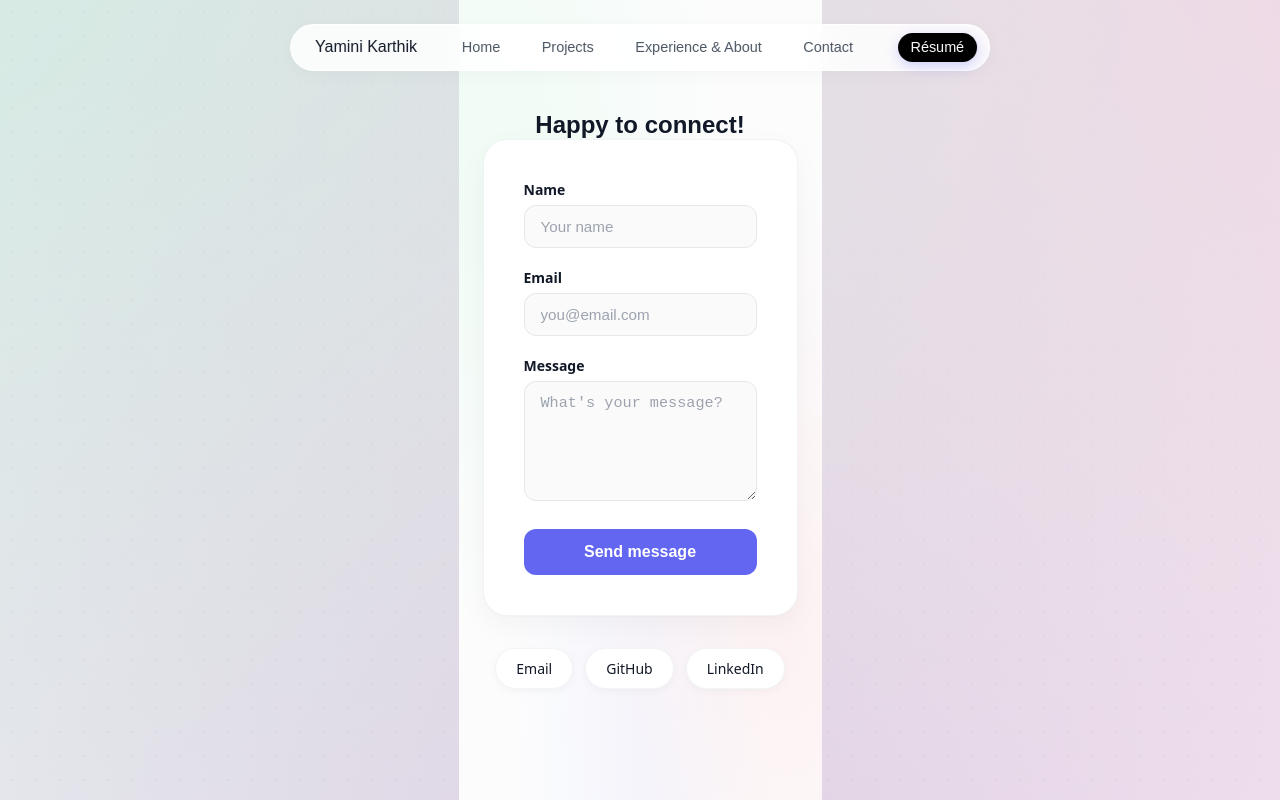
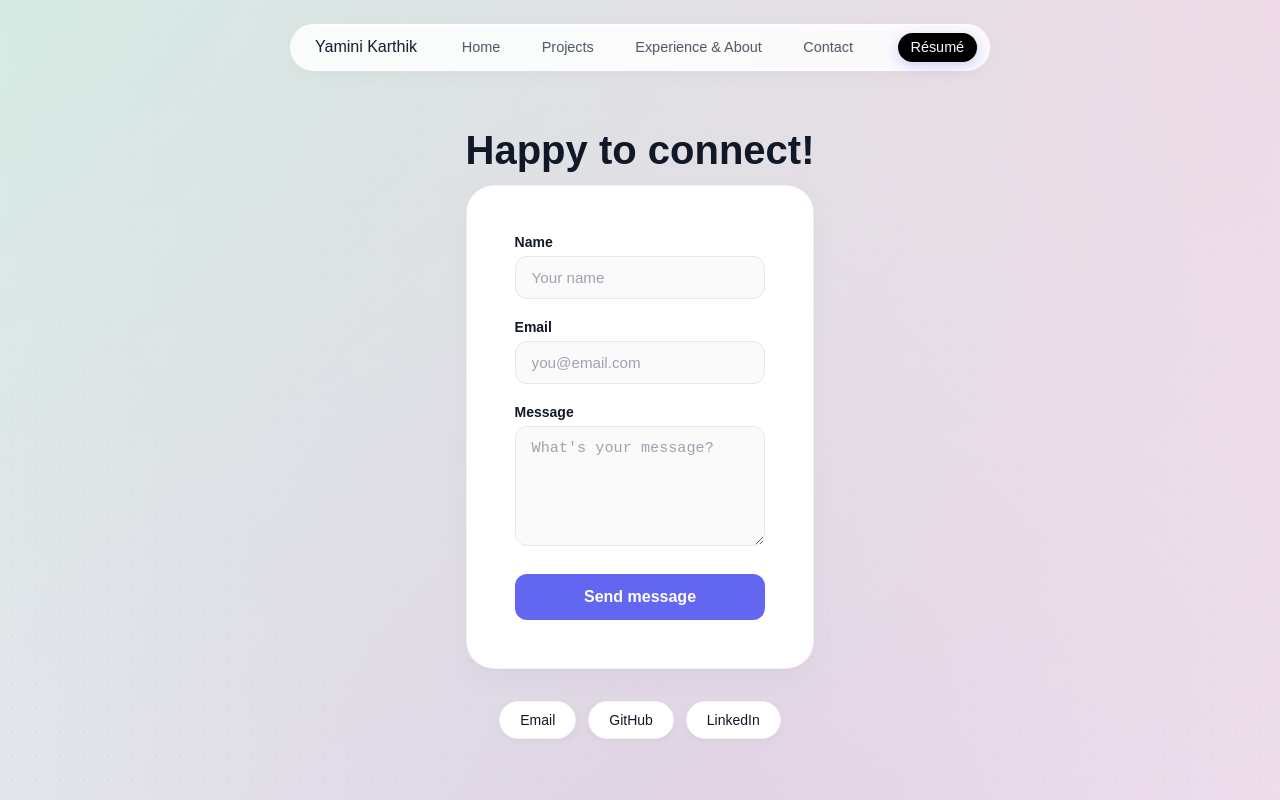
Before and after one commit to Yamini1025/Personal-Portfolio-Website, a React (Vite) app: page /contact in a window 1280 px wide. Built offline with nearby package versions, Linux system fonts and the light colour scheme.

Commit message:
changed css for contact form

```diff
--- a/css/contact.css
+++ b/css/contact.css
@@ -1,10 +1,6 @@
-.contact-section {
-  display: flex;
-  flex-direction: column;
-  align-items: center;
-  justify-content: center;
+body {
+  margin: 0;
   min-height: 100vh;
-  padding: 3rem 1.5rem;
   background-color: #fcfcfd;
   background-image:
     radial-gradient(at 10% 20%, rgba(220, 252, 231, 0.4) 0px, transparent 50%),
@@ -13,34 +9,39 @@
   font-family: system-ui, -apple-system, BlinkMacSystemFont, 'Segoe UI', Roboto, sans-serif;
 }
 
+.contact-section {
+  display: flex;
+  flex-direction: column;
+  align-items: center;
+  justify-content: flex-start;
+  min-height: 100vh;
+  padding-top: 8rem;
+  padding-bottom: 3rem;
+  padding-left: 1.5rem;
+  padding-right: 1.5rem;
+  box-sizing: border-box;
+}
+
 .contact-heading {
-  font-size: 2.25rem;
+  font-size: 2.5rem;
   font-weight: 700;
   color: #111827;
   margin-bottom: 0.75rem;
   text-align: center;
 }
 
-.contact-subtitle {
-  max-width: 600px;
-  text-align: center;
-  color: #4b5563;
-  font-size: 1rem;
-  line-height: 1.5;
-  margin-bottom: 2.5rem;
-}
-
 .contact-form {
   background: #ffffff;
-  width: 100%;
-  max-width: 580px;
-  padding: 2.5rem;
-  border-radius: 1.5rem;
-  box-shadow: 0 10px 30px rgba(0, 0, 0, 0.04), 0 1px 3px rgba(0, 0, 0, 0.02);
+  width: 100% !important;
+  max-width: 720px !important;
+  padding: 3rem !important;
+  border-radius: 1.75rem;
+  box-shadow: 0 10px 30px rgba(0, 0, 0, 0.03), 0 1px 3px rgba(0, 0, 0, 0.02);
   display: flex;
   flex-direction: column;
   gap: 1.25rem;
   border: 1px solid rgba(229, 231, 235, 0.5);
+  box-sizing: border-box;
 }
 
 .form-group {
--- a/frontend/Contact.jsx
+++ b/frontend/Contact.jsx
@@ -12,7 +12,7 @@ export default function Contact() {
 
     return (
         <section id="contact" className="contact-section">
-            <h2>Happy to connect!</h2>
+            <h2 className="contact-heading">Happy to connect!</h2>
             <form onSubmit={handleSubmit} className="contact-form">
                 <div className = "form-group">
                     <label>Name</label>
```
